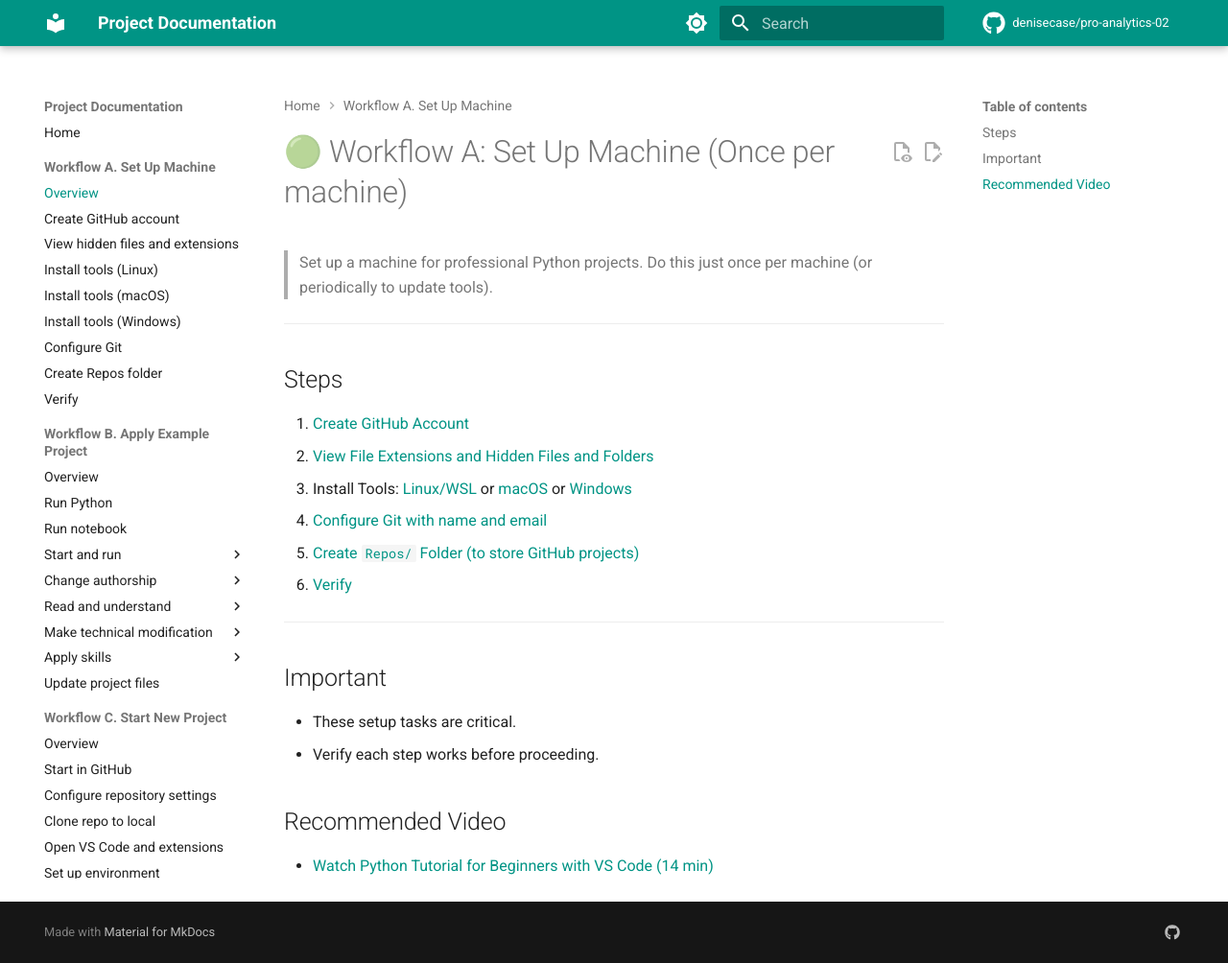
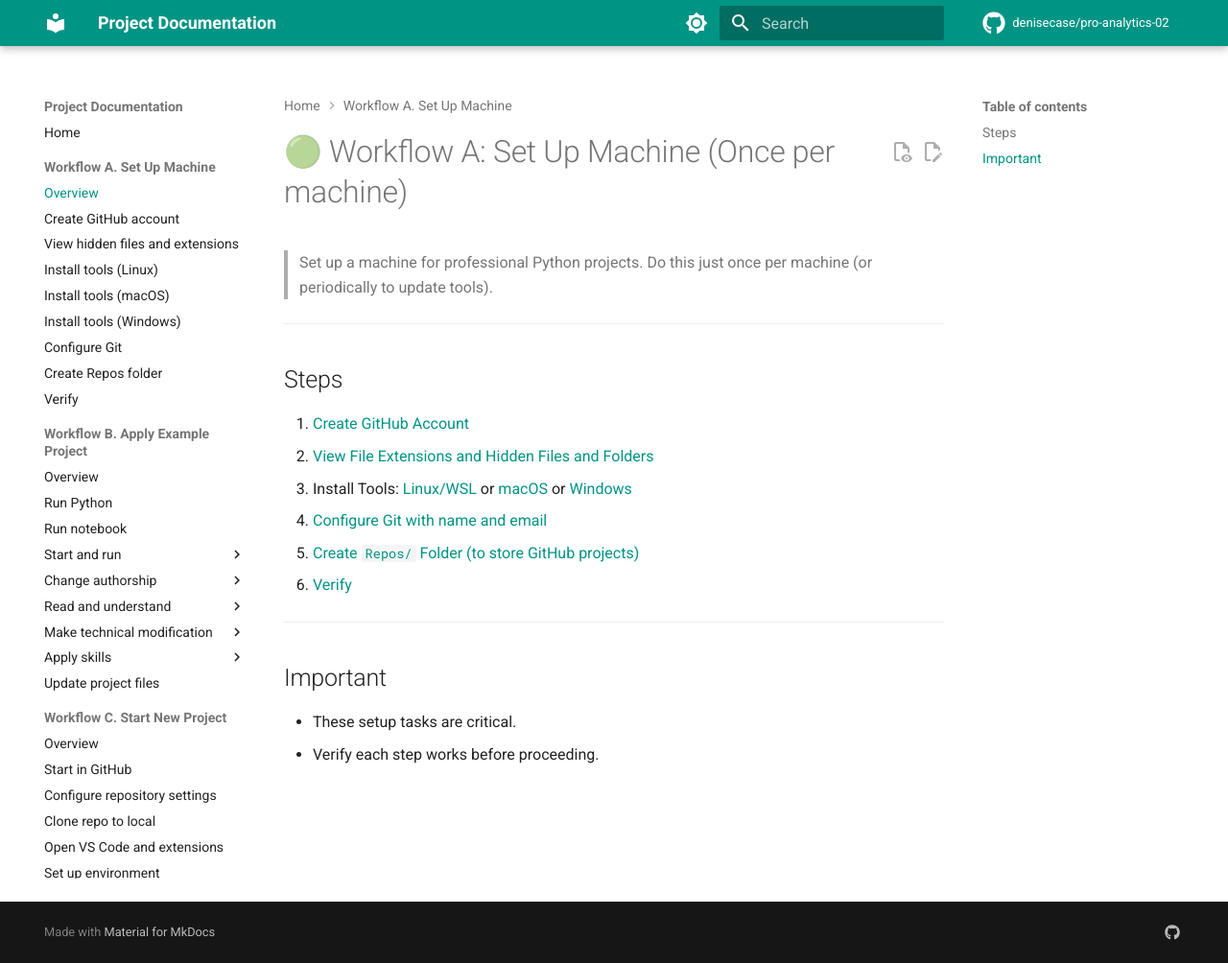
Before and after one commit to denisecase/pro-analytics-02, an MkDocs documentation site: the page built from docs/workflow-a-set-up-machine/index.md, in a window 1280 px wide and 1004 px high. Shown: the whole window at 96% size. Built offline with MkDocs 1.6.1 and Material for MkDocs 9.7.7, drawn with Linux system fonts in a browser that asks for light colours; comment, search, counter and statistics services are not loaded.

Commit message:
2026 Mar

```diff
--- a/docs/workflow-a-set-up-machine/index.md
+++ b/docs/workflow-a-set-up-machine/index.md
@@ -20,7 +20,3 @@
 
 - These setup tasks are critical.
 - Verify each step works before proceeding.
-
-## Recommended Video
-
-- [Watch Python Tutorial for Beginners with VS Code (14 min)](https://www.youtube.com/watch?v=6i3e-j3wSf0)
```
